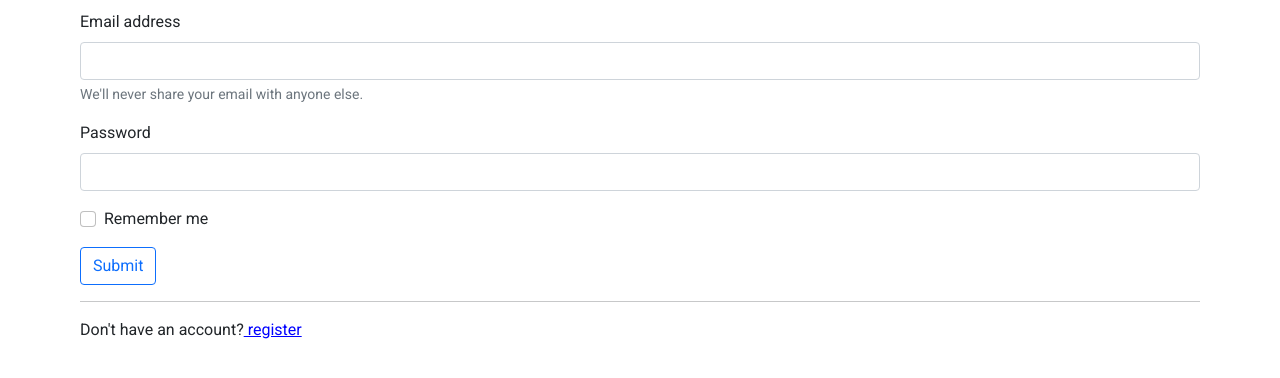
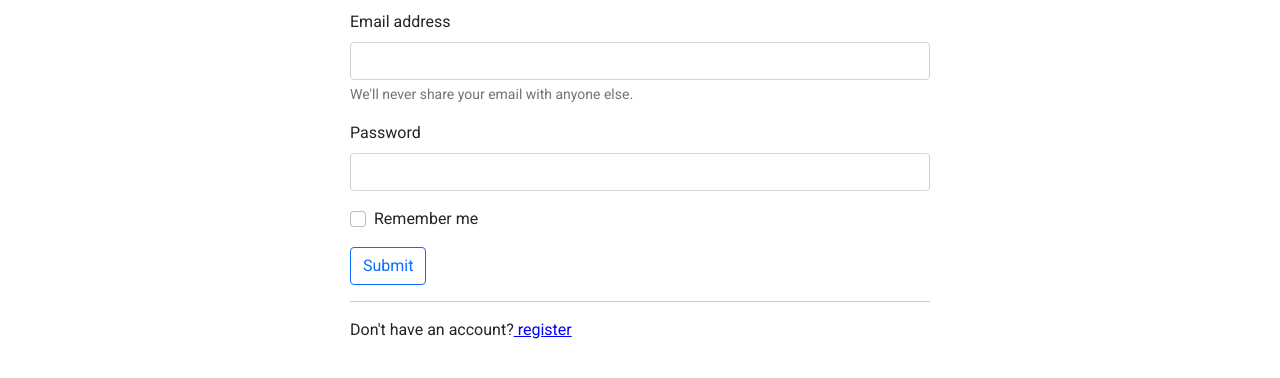
Before and after one commit to Ken-mbira/Tuzo-front, an Angular app: page / in a window 1280 px wide. Shown: the top 378 px of the page. Built offline with nearby package versions, Linux system fonts and the light colour scheme.

Commit message:
complete login component

```diff
--- a/src/app/login/login.component.html
+++ b/src/app/login/login.component.html
@@ -1,4 +1,4 @@
-<div class="container" style="padding:10px">
+<div class="container" style="padding:10px;max-width:600px">
     <form #loginForm='ngForm' (ngSubmit)="login()">
         <div class="mb-3">
             <label for="exampleInputEmail1" class="form-label">Email address</label>
@@ -16,5 +16,5 @@
         <button type="submit" class="btn btn-outline-primary">Submit</button>
     </form>
     <hr>
-    <p>Don't have an account?<span style="color:blue;text-decoration: underline;"> register</span></p>
+    <p>Don't have an account?<span style="color:blue;text-decoration: underline;" routerLink="register"> register</span></p>
 </div>
```
